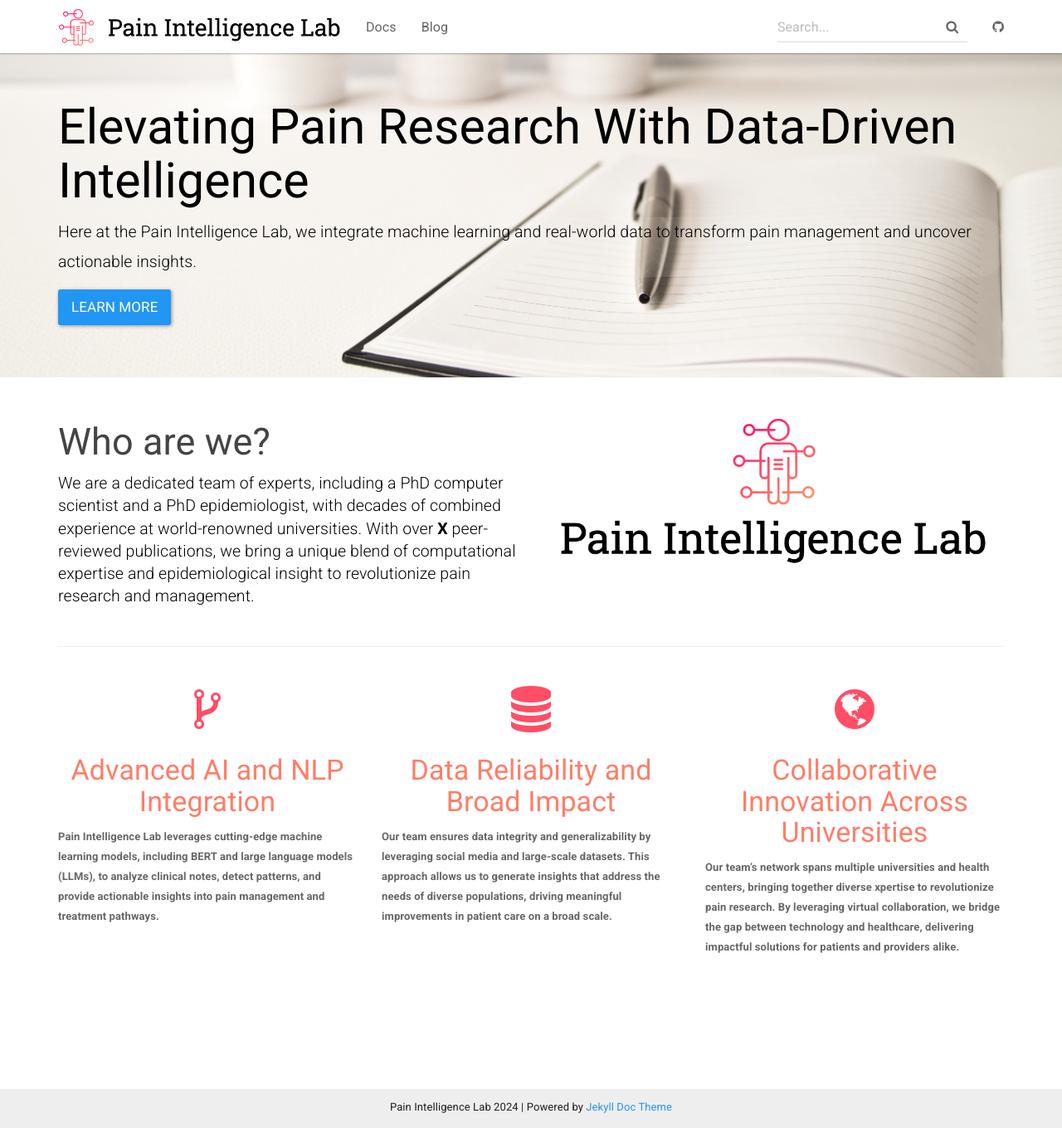
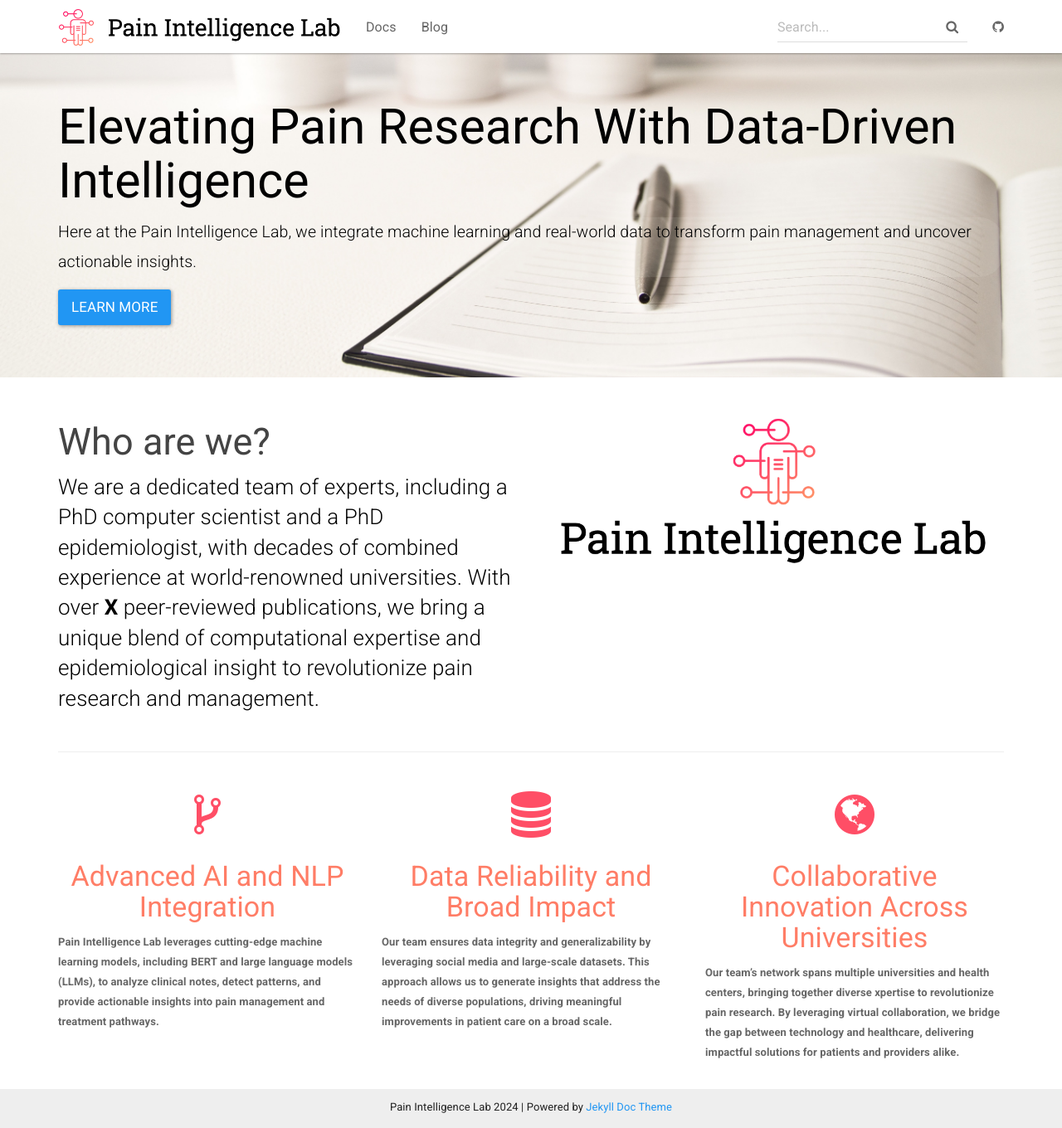
Before and after one commit to potatole123/my-prog, a Jekyll site: the page built from index.html, in a window 1280 px wide and 1360 px high. Shown: the whole window at 83% size. Built offline with Jekyll 4.4.1, drawn with Linux system fonts in a browser that asks for light colours.

Commit message:
Update index.html

```diff
--- a/index.html
+++ b/index.html
@@ -16,7 +16,7 @@ layout: default
     <div class="row">
         <div class="col-md-6">
             <h2 class="header-light regular-pad">Who are we?</h2>
-              <p class="lead" style="color: black; font-size: 1.5em;">We are a dedicated team of experts, including a PhD computer scientist and a PhD
+              <p class="lead" style="color: black; font-size: 2em;">We are a dedicated team of experts, including a PhD computer scientist and a PhD
                 epidemiologist, with decades of combined experience at world-renowned universities. With over
                 <strong>X</strong> peer-reviewed publications, we bring a unique blend of computational expertise and
                 epidemiological insight to revolutionize pain research and management.</p>
```
